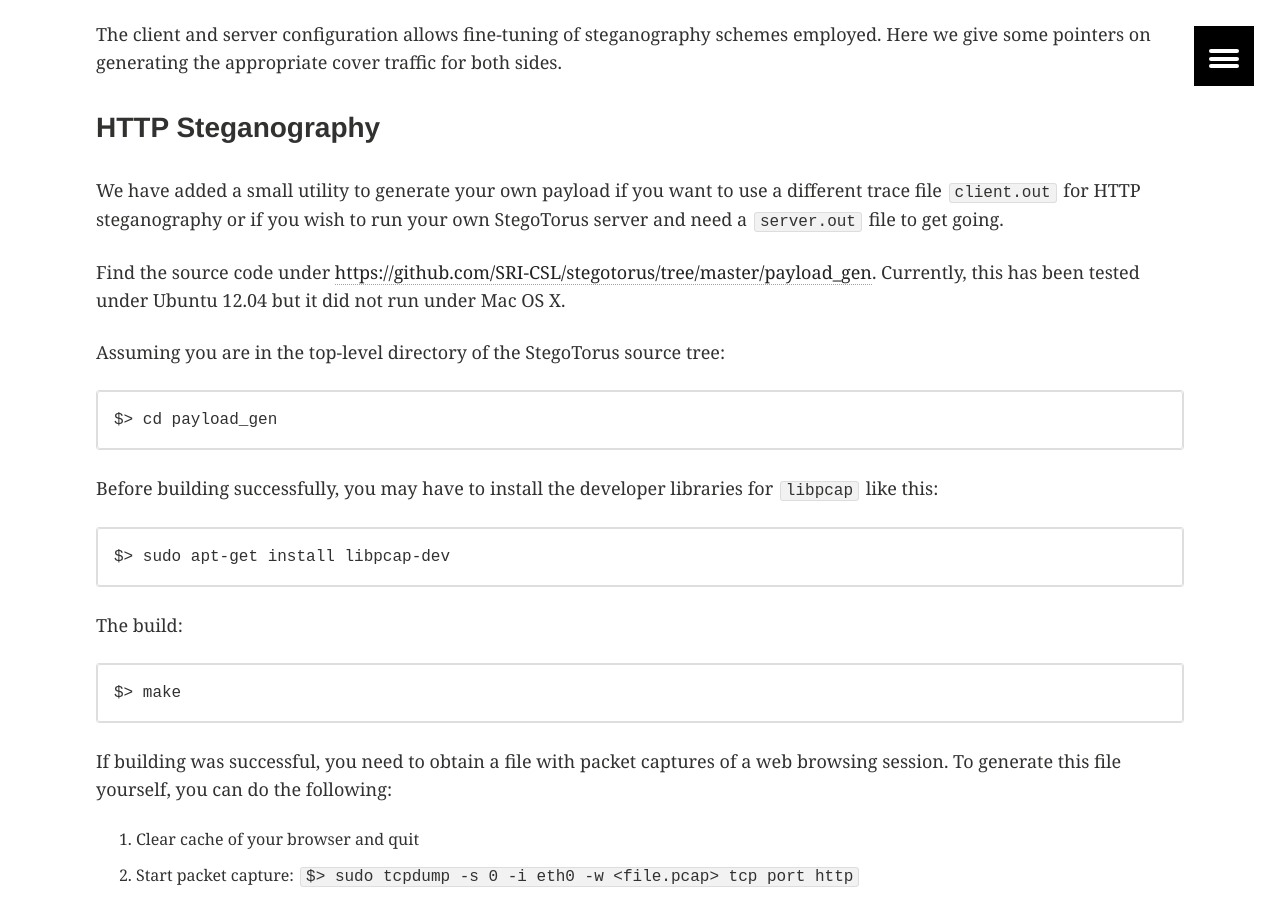
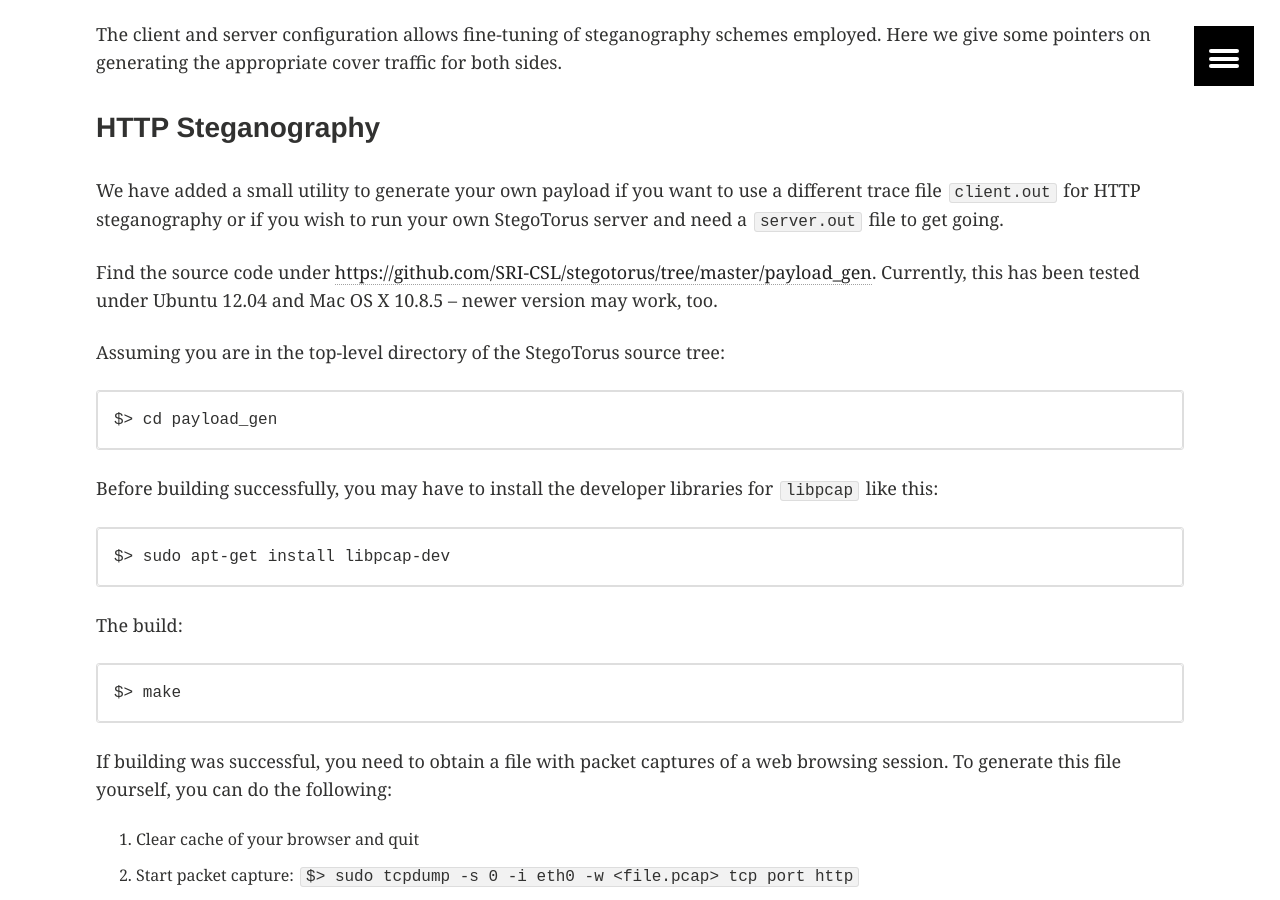
Before and after one commit to SRI-CSL/stegotorus, a Jekyll site: the page built from userguide/index.md, in a window 1280 px wide and 900 px high, scrolled down 7652 px. Built offline with Jekyll 4.4.1, drawn with Linux system fonts in a browser that asks for light colours.

Commit message:
now payload generation works on both platforms -- Ubuntu and Mac OS X.  Thanks, Ian

```diff
--- a/_config.yml
+++ b/_config.yml
@@ -5,7 +5,7 @@
 logo: # 120x120 px default image used for Twitter summary card
 teaser: # 400x250 px default teaser image used in image archive grid
 locale:
-url: //sri-csl.github.io/stegotorus  # during development: http://localhost:4000
+url: //sri-csl.github.io/stegotorus  # during development: http://localhost:4000 #
 
 # Jekyll configuration
 
--- a/userguide/index.md
+++ b/userguide/index.md
@@ -280,7 +280,7 @@
 
 We have added a small utility to generate your own payload if you want to use a different trace file `client.out` for HTTP steganography or if you wish to run your own StegoTorus server and need a `server.out` file to get going.
 
-Find the source code under [https://github.com/SRI-CSL/stegotorus/tree/master/payload_gen](https://github.com/SRI-CSL/stegotorus/tree/master/payload_gen).  Currently, this has been tested under Ubuntu 12.04 but it did not run under Mac OS X.
+Find the source code under [https://github.com/SRI-CSL/stegotorus/tree/master/payload_gen](https://github.com/SRI-CSL/stegotorus/tree/master/payload_gen).  Currently, this has been tested under Ubuntu 12.04 and Mac OS X 10.8.5 -- newer version may work, too.
 
 Assuming you are in the top-level directory of the StegoTorus source tree:
 
```
